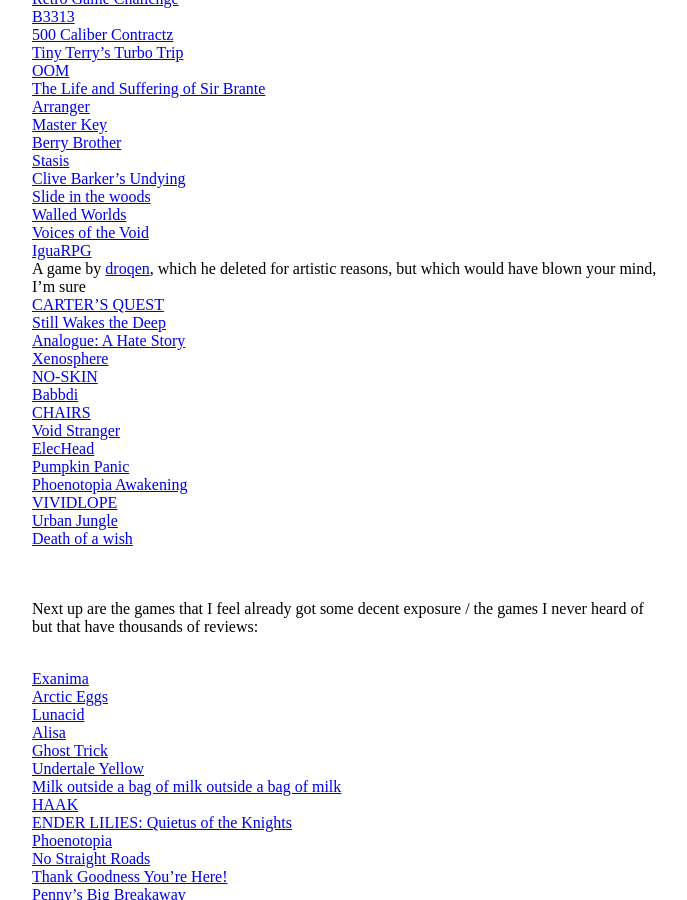
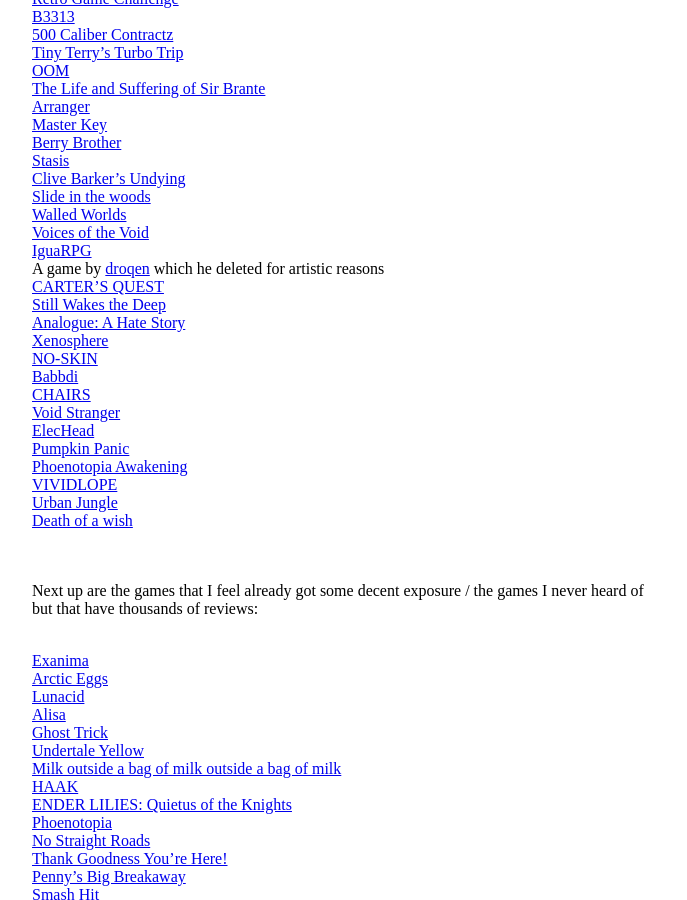
Before and after one commit to stuffedwombat/stuffedwombat.github.io, a Jekyll site: the page built from blown_away.md, in a window 1280 px wide and 900 px high, scrolled down 840 px. Shown: the whole window, without its empty margins (292-979 px from the left). Built offline with Jekyll 4.4.1, drawn with Linux system fonts in a browser that asks for light colours; our own code applies the rules of GitHub Pages for plain Markdown files; comment, search, counter and statistics services are not loaded.

Commit message:
Update blown_away.md

```diff
--- a/blown_away.md
+++ b/blown_away.md
@@ -55,7 +55,7 @@ Support small & weird Indies (and some now-obscure older games)!
 [Walled Worlds](https://lyrabird.itch.io/walled-worlds)<br>
 [Voices of the Void](https://mrdrnose.itch.io/votv)<br>
 [IguaRPG](https://store.steampowered.com/app/2365560/IguaRPG/)<br>
-A game by [droqen](https://www.droqen.com/), which he deleted for artistic reasons, but which would have blown your mind, I'm sure<br>
+A game by [droqen](https://www.droqen.com/) which he deleted for artistic reasons<br>
 [CARTER’S QUEST](https://store.steampowered.com/app/2409110/REAL_WEB_LEGENDS_Carters_Quest/)<br>
 [Still Wakes the Deep](https://store.steampowered.com/app/1622910/Still_Wakes_the_Deep/)<br>
 [Analogue: A Hate Story](https://store.steampowered.com/app/209370/Analogue_A_Hate_Story/)<br>
```
